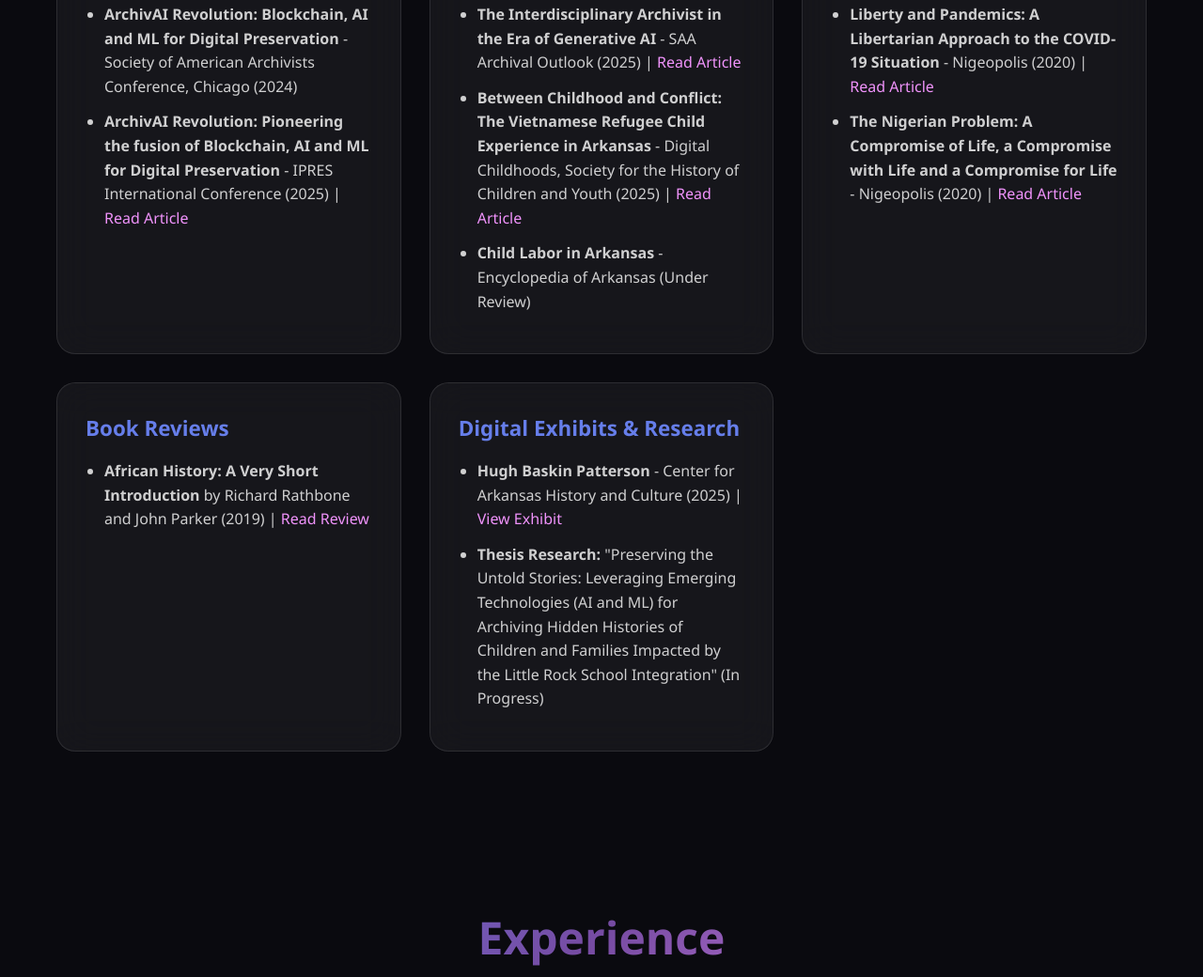
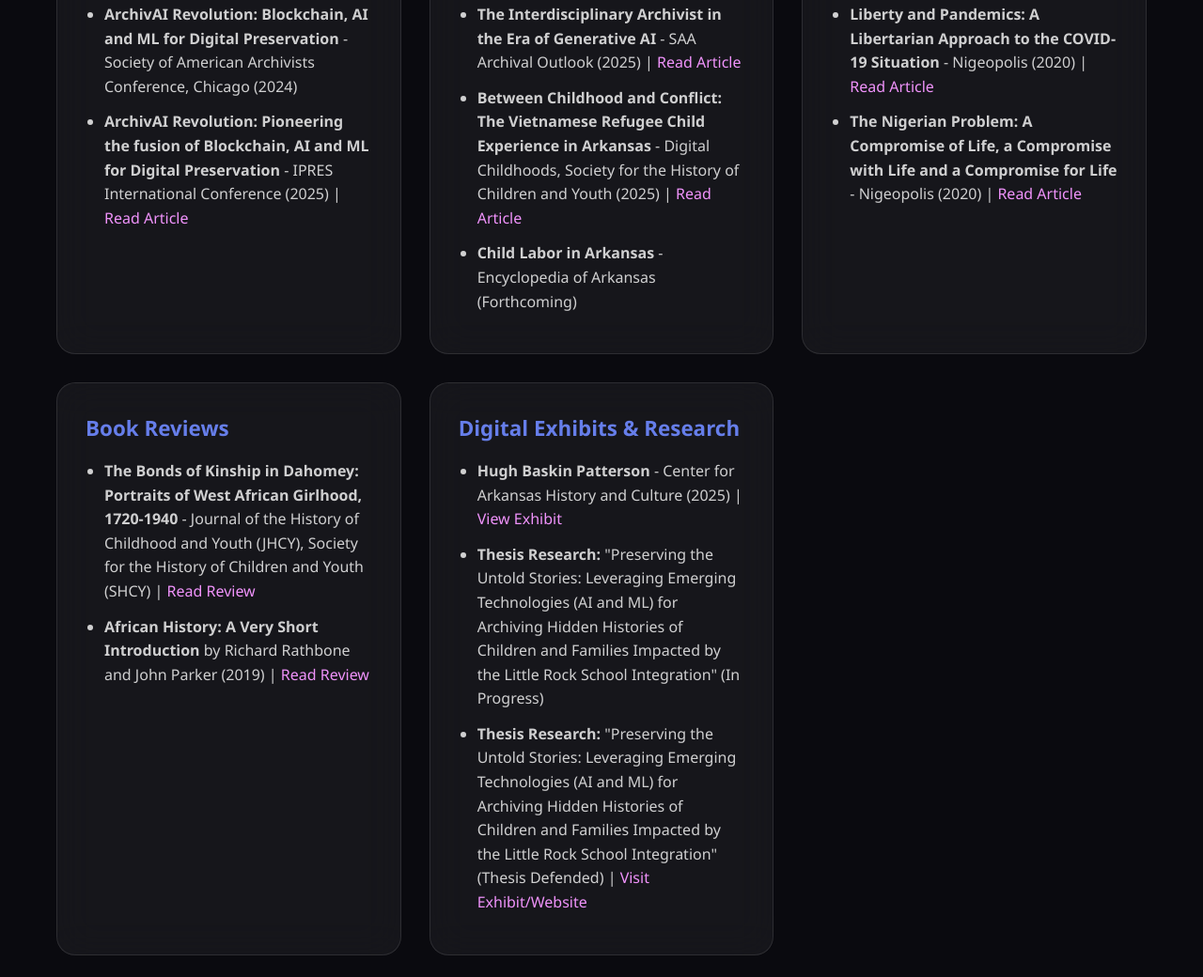
Before and after one commit to Noah-Banjo/noah-banjo.github.io, a plain HTML site: page index.html in a window 1280 px wide. Shown: the part 2637-3677 px from the top of the page at 94% size. Drawn offline with Linux system fonts and the light colour scheme.

Commit message:
Update index.html

```diff
--- a/index.html
+++ b/index.html
@@ -893,7 +893,7 @@
                 <ul>
                     <li><strong>The Interdisciplinary Archivist in the Era of Generative AI</strong> - SAA Archival Outlook (2025) | <a href="https://mydigitalpublication.com/publication/?i=847458&p=6&view=issueViewer" target="_blank">Read Article</a></li>
                     <li><strong>Between Childhood and Conflict: The Vietnamese Refugee Child Experience in Arkansas</strong> - Digital Childhoods, Society for the History of Children and Youth (2025) | <a href="https://shcydigitalchildhoods.org/dir/between-childhood-and-conflict/" target="_blank">Read Article</a></li>
-                    <li><strong>Child Labor in Arkansas</strong> - Encyclopedia of Arkansas (Under Review)</li>
+                    <li><strong>Child Labor in Arkansas</strong> - Encyclopedia of Arkansas (Forthcoming)</li>
                 </ul>
             </div>
 
@@ -908,6 +908,7 @@
             <div class="card">
                 <h3>Book Reviews</h3>
                 <ul>
+                    <li><strong>The Bonds of Kinship in Dahomey: Portraits of West African Girlhood, 1720-1940</strong> - Journal of the History of Childhood and Youth (JHCY), Society for the History of Children and Youth (SHCY) | <a href="https://docs.google.com/document/d/1RxsgKJGNQD3ODhee5HK0QK-H3GmaMB7iQjOz5JqC2qk/edit?usp=sharing" target="_blank">Read Review</a></li>
                     <li><strong>African History: A Very Short Introduction</strong> by Richard Rathbone and John Parker (2019) | <a href="https://drive.google.com/file/d/1T7tBPWkkjvwt1sbyqHObcWBWr9VJaXTU/view" target="_blank">Read Review</a></li>
                 </ul>
             </div>
@@ -917,6 +918,7 @@
                 <ul>
                     <li><strong>Hugh Baskin Patterson</strong> - Center for Arkansas History and Culture (2025) | <a href="https://ualrexhibits.org/characters/hugh-patterson/" target="_blank">View Exhibit</a></li>
                     <li><strong>Thesis Research:</strong> "Preserving the Untold Stories: Leveraging Emerging Technologies (AI and ML) for Archiving Hidden Histories of Children and Families Impacted by the Little Rock School Integration" (In Progress)</li>
+                    <li><strong>Thesis Research:</strong> "Preserving the Untold Stories: Leveraging Emerging Technologies (AI and ML) for Archiving Hidden Histories of Children and Families Impacted by the Little Rock School Integration" (Thesis Defended) | <a href="https://www.lr9childrenandfamilies.com/" target="_blank">Visit Exhibit/Website</a></li>
                 </ul>
             </div>
         </div>
```
